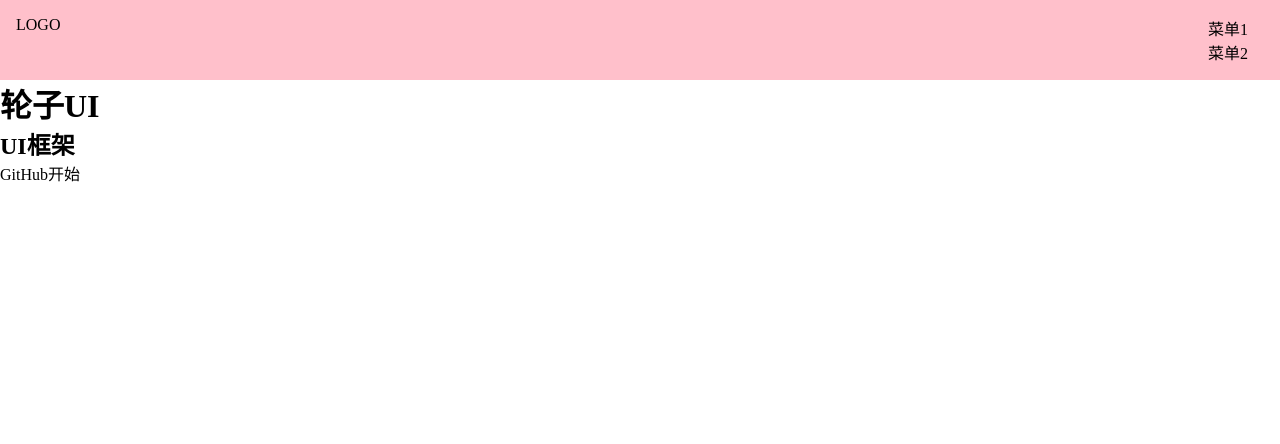
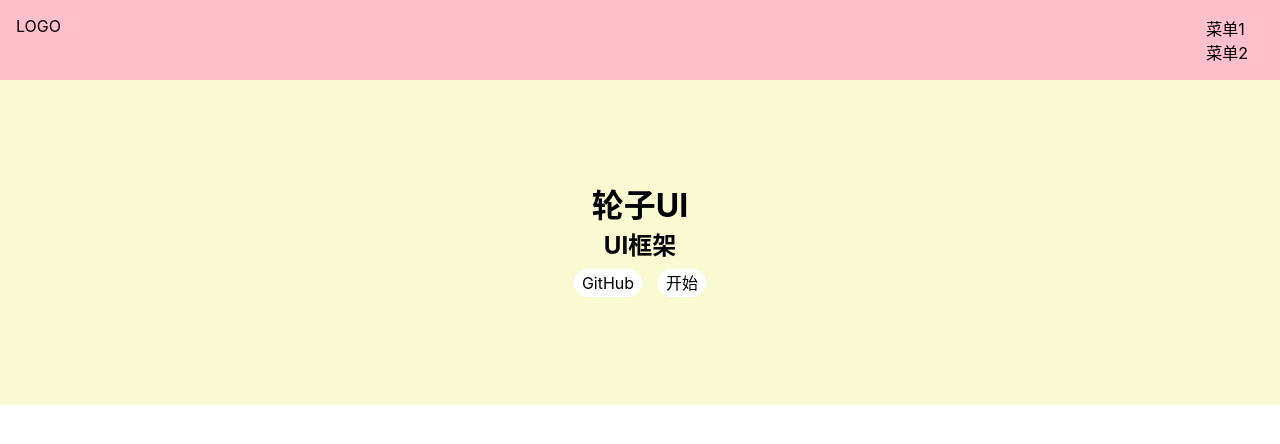
Before and after one commit to world990/Timi-ui, a Vue app: page /#/ in a window 1280 px wide. Shown: the top 444 px of the page. Built offline with nearby package versions, Linux system fonts and the light colour scheme.

Commit message:
HOME页面的CSS提交

```diff
--- a/src/index.scss
+++ b/src/index.scss
@@ -1,3 +1,4 @@
+@import "style/Font.scss";
 * {
   margin: 0;
   padding: 0;
@@ -10,6 +11,10 @@
 a {
   color: inherit;
   text-decoration: none;
+  &：hover{
+    border-bottom:1px solid black;
+    cursor:pointer;
+  }
 }
 input,
 button {
@@ -23,3 +28,7 @@
   border-collapse: collapse;
   border-spacing: 0;
 }
+body{
+  font-size:16px;
+  font-family:$font-hei;
+}
--- /dev/null
+++ b/src/style/Font.scss
@@ -0,0 +1,3 @@
+$font-hei: -apple-system, "Noto Sans", "Helvetica Neue", Helvetica, "Nimbus Sans L", Arial, "Liberation Sans", "PingFang SC", "Hiragino Sans GB", "Noto Sans CJK SC", "Source Han Sans SC", "Source Han Sans CN", "Microsoft YaHei", "Wenquanyi Micro Hei", "WenQuanYi Zen Hei", "ST Heiti", SimHei, "WenQuanYi Zen Hei Sharp", sans-serif;
+$font-song: Georgia, "Nimbus Roman No9 L", "Songti SC", "Noto Serif CJK SC", "Source Han Serif SC", "Source Han Serif CN", STSong, "AR PL New Sung", "AR PL SungtiL GB", NSimSun, SimSun, "TW\-Sung", "WenQuanYi Bitmap Song", "AR PL UMing CN", "AR PL UMing HK", "AR PL UMing TW", "AR PL UMing TW MBE", PMingLiU, MingLiU, serif;
+$font-kai: Baskerville, Georgia, "Liberation Serif", "Kaiti SC", STKaiti, "AR PL UKai CN", "AR PL UKai HK", "AR PL UKai TW", "AR PL UKai TW MBE", "AR PL KaitiM GB", KaiTi, KaiTi_GB2312, DFKai-SB, "TW\-Kai", serif;
--- a/src/views/Home.vue
+++ b/src/views/Home.vue
@@ -1,6 +1,6 @@
 <template>
   <div>
-  <TopNav/>
+    <TopNav/>
     <div class="banner">
       <h1>轮子UI</h1>
       <h2>UI框架</h2>
@@ -13,13 +13,35 @@
 </template>
 
 <script lang="ts">
-import TopNav from '../components/TopNav.vue'
+import TopNav from '../components/TopNav.vue';
+
 export default {
   components: {TopNav}
-}
+};
 </script>
 
 <style lang="scss" scoped>
+.banner {
+  background: lightgoldenrodyellow;
+  padding: 100px 0;
+  display: flex;
+  flex-direction: column;
+  justify-content: center;
+  align-items: center;
 
+  .actions {
+    padding: 8px;
+
+    a {
+      background: #fff;
+      border-radius: 14px;
+      padding: 0 8px;
+      margin: 0 8px;
+      display: inline-block;
+      height: 28px;
+      line-height: 28px;
+    }
+  }
+}
 
 </style>
```
